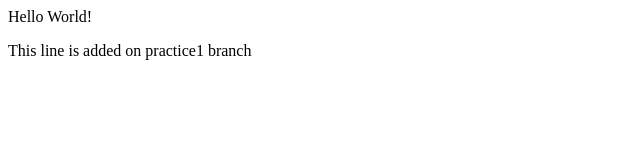
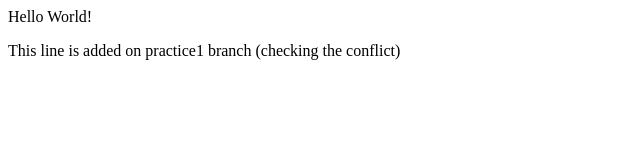
Before and after one commit to SraboniGhosh16/Git-Github-Practice, a plain HTML site: page index.html in a window 1280 px wide. Shown: the whole page, without its empty margins (0-640 px from the left). Drawn offline with Linux system fonts and the light colour scheme.

Commit message:
add lines to check conflict

```diff
--- a/index.html
+++ b/index.html
@@ -1,3 +1,3 @@
 <p>Hello World!</p>
 
-<p>This line is added on practice1 branch</p>
+<p>This line is added on practice1 branch (checking the conflict)</p>
```
